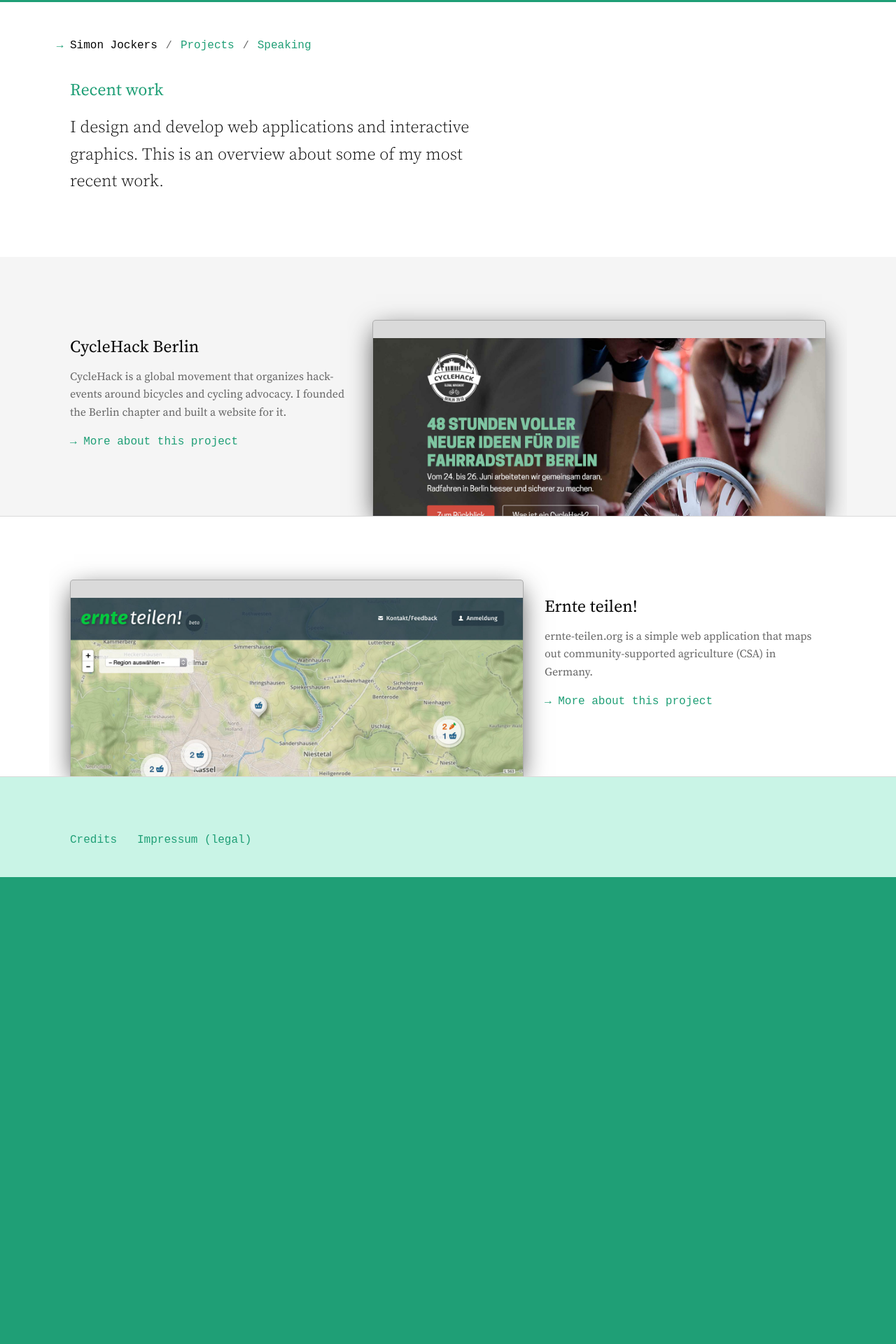
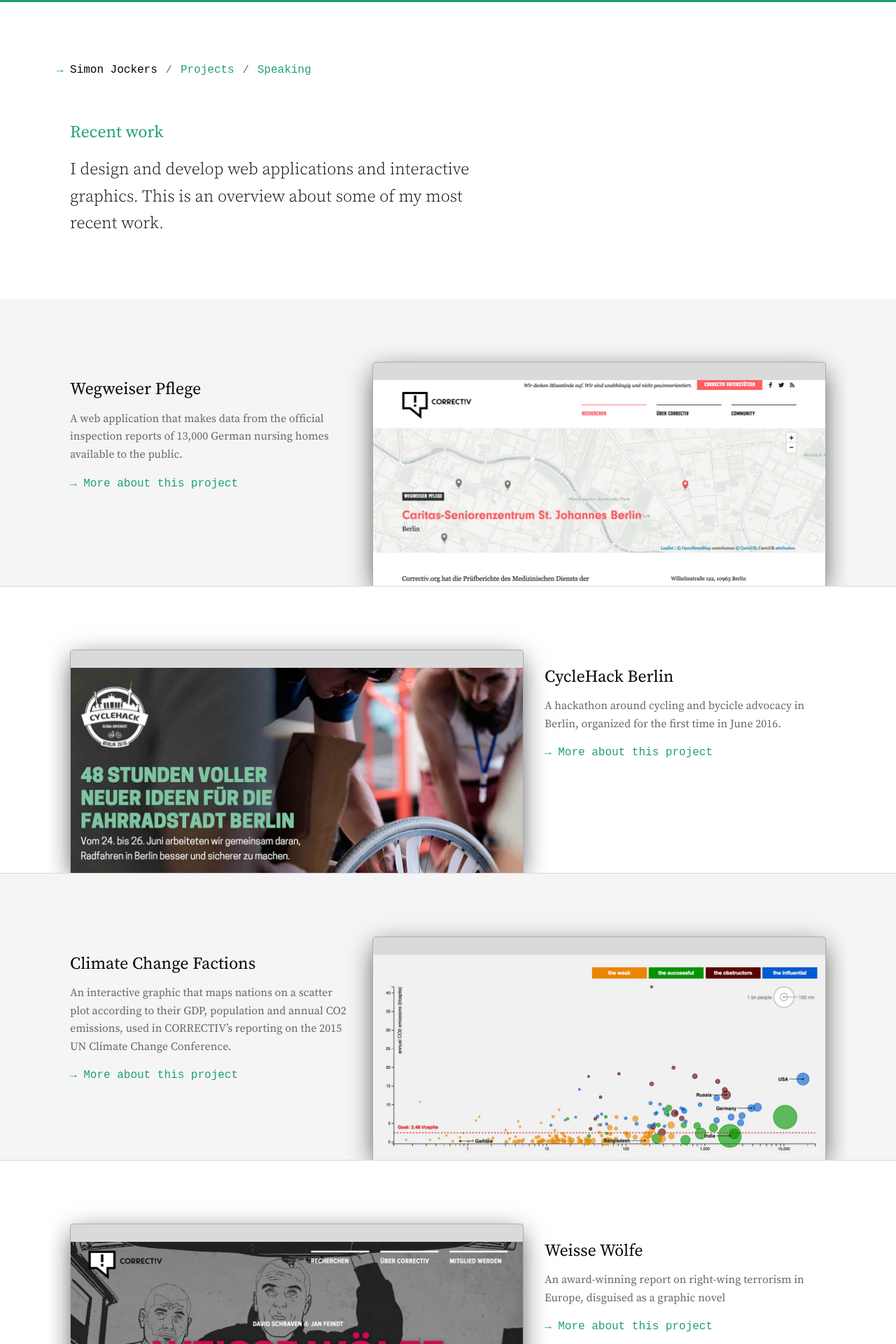
Before and after one commit to sjockers/simonjockers.de, a Jekyll site: the page built from projects/index.md, in a window 1280 px wide. Shown: the top 1920 px of the page at 70% size. Built offline with Jekyll 4.4.1, drawn with Linux system fonts in a browser that asks for light colours; before the commit the page ends 1253 px from its top, so only the background shows below that; some of the changed lines change nothing that is shown; some of the changed text lies outside the part shown.

Commit message:
Portfolio: Add project content.

```diff
--- /dev/null
+++ b/_projects/cop21.md
@@ -0,0 +1,39 @@
+---
+
+title: Climate Change Factions
+order: 3
+year: 2015
+client: for correctiv.org
+
+teaser:
+  image: /assets/images/projects/cop21-teaser.jpg
+  alt: Screenshot showing an visualization of states and their interests in the Paris climate change conference
+  text: An interactive graphic that maps nations on a scatter plot according to their GDP, population and annual CO2 emissions, used in CORRECTIV’s reporting on the 2015 UN Climate Change Conference.
+
+links:
+  - name: Original article
+    url: http://www.parisprotokoll.de/laenderanalyse-correctiv/
+  - name: English version
+    url: https://correctiv.org/en/blog/2015/12/01/climate-change-factions/
+  - name: Code on Github
+    url: https://github.com/correctiv/klimafraktionen
+
+figures:
+  - image: /assets/images/projects/cop21-teaser.jpg
+    url: https://correctiv.org/en/blog/2015/12/01/climate-change-factions/
+    alt: Screenshot from Das Paris Protokoll
+    text: The design is a homage to GapMinder’s famous interactive on the “Wealth & Health of Nations”, popularized by Hans Rosling. Click on “linear scale” for maximum effect.
+  - image: /assets/images/projects/cop21-figure-1.jpg
+    url: http://www.parisprotokoll.de/laenderanalyse-correctiv/
+    alt: Screenshot from Das Paris Protokoll
+    text: This piece was originally published on “Das Paris Protokoll”, a website that provided in-depth reporting from the UN Climate Change Conference. It was a collaboration between CORRECTIV and German public broadcaster NDR.
+  - image: /assets/images/projects/cop21-figure-2.jpg
+    url: https://www.oneworld.nl/wereld/we-moeten-internetvrijheid-koesteren
+    alt: Screenshot from OneWorld Magazine
+    text: The code for this project has been reused by OneWorld magazine in Holland to visualize the state of internet censorship across the world.
+
+---
+
+This is a recent example of the data viz work we do at CORRECTIV and one of the rare pieces we have published in English. This interactive graphic maps nations on a scatter plot according to their GDP, population and annual CO2 emissions. It was part CORRECTIV’s reporting on the [2015 UN climate change conference](http://www.parisprotokoll.de/).
+
+The data research for the piece was done by my coworkers Stefan Wehrmeyer and Annika Joeres. I designed it and wrote most of the code. Additional web development was done by Christopher Möller and Moritz Klack.
--- a/_projects/cyclehack-berlin.md
+++ b/_projects/cyclehack-berlin.md
@@ -1,19 +1,36 @@
 ---
+
 title: CycleHack Berlin
-order: 1
+order: 2
 year: 2016
 client: personal project
+
 teaser:
   image: /assets/images/projects/cyclehack-teaser.jpg
   alt: Screenshot of the CycleHack Berlin homepage
-  text: CycleHack is a global movement that organizes hack-events around bicycles and cycling advocacy. I founded the Berlin chapter and built a website for it.
+  text: A hackathon around cycling and bycicle advocacy in Berlin, organized for the first time in June 2016.
+
 figures:
   - image: /assets/images/projects/cyclehack-figure-1.jpg
+    url: http://cyclehackberlin.de/
     alt: Screenshot of the CycleHack Berlin homepage
-    text: CycleHack is a global movement that organizes hack-events around bicycles and cycling advocacy. I founded the Berlin chapter and built a website for it.
+    text: A CycleHack is a hackathon that brings together bike nerds, makers, designers, engineers, activists, city planners and many others to come up with ideas that tackle the barriers to cycling.
+
   - image: /assets/images/projects/cyclehack-figure-2.jpg
+    url: http://cyclehackberlin.de/mitmachen/
     alt: Screenshot of the CycleHack Berlin programme page
-    text: CycleHack is a global movement that organizes hack-events around bicycles and cycling advocacy. I founded the Berlin chapter and built a website for it.
+    text: We ran our first Berlin hackathon in June 2016 at FabLab Berlin. For 48 hours participants prototyped ideas around cycling data, hardware, software, and physical products.
+
+links:
+  - name: cyclehackberlin.de
+    url: http://cyclehackberlin.de/
+  - name: Source code on Github
+    url: https://github.com/sjockers/cyclehackberlin.de
+  - name: Event photos on Flickr
+    url: https://www.flickr.com/photos/cyclehackber/albums/72157669689597772
+
 ---
 
-CycleHack is a global movement that organizes hack-events around bicycles and cycling advocacy. I founded the Berlin chapter and built a website for it.
+CycleHack is a global initiative that aims at making cities more sustainable by reducing the barriers to cycling. I co-founded the Berlin CycleHack chapter and organized our first [48h hackathon](https://www.flickr.com/photos/cyclehackber/albums/72157669689597772) in June 2016, with some help from [Open Knowledge Germany](Open Knowledge Germany).
+
+I also designed and developed a simple website promoting the event. Photos by Matthias Grytzka and Louis-P. Huard.
--- a/_projects/ernte-teilen.md
+++ b/_projects/ernte-teilen.md
@@ -1,12 +1,34 @@
 ---
+
 title: Ernte teilen!
-order: 2
-year: 2012 (ongoing)
+order: 5
+year: 2012—2016
 client: personal project
+
 teaser:
   image: /assets/images/projects/ernte-teilen-teaser.jpg
   alt: Screenshot from ernte-teilen.org showing a map with farms and food hubs
-  text: ernte-teilen.org is a simple web application that maps out community-supported agriculture (CSA) in Germany.
+  text: ernte-teilen.org is a web application that maps out community-supported agriculture (CSA) in Germany.
+
+figures:
+  - image: /assets/images/projects/ernte-teilen-figure-1.jpg
+    url: https://ernte-teilen.org/map/
+    alt: Screenshot from ernte-teilen.org showing a map with farms and food hubs
+    text: In the past, CSA initiatives in Germany found members mostly through word of mouth. With ernte-teilen.org, farmers and CSA initiatives can put their farms and food hubs on a map with a short profile. Consumers can find food hubs in their neighborhoods.
+
+  - image: /assets/images/projects/ernte-teilen-figure-2.jpg
+    url: https://ernte-teilen.org/map/
+    alt: Screenshot from ernte-teilen.org showing the admin interface for members
+    text: All data on ernte-teilen.org is crowd sourced. Farmers and local food initiatives can add and manage map entries using an admin interface.
+
+links:
+  - name: ernte-teilen.org
+    url: https://ernte-teilen.org/
+  - name: Source code on Github
+    url: https://github.com/teikei/teikei/
+
 ---
 
-Content goes here!
+[ernte-teilen.org](https://ernte-teilen.org/) is a web application that maps out  [community-supported agriculture \(CSA\)](https://en.wikipedia.org/wiki/Community-supported_agriculture) in Germany. It is a side-project I have been working on and off for several years.
+
+I did the visual design and a lot of the frontend development for this project. Most of the backend development was done by Christian Rijke and Tobias Preuss. The project was started with a [small grant from Open Knowledge Germany](http://stadtlandcode.de/).
--- /dev/null
+++ b/_projects/pflege.md
@@ -0,0 +1,35 @@
+---
+
+title: Wegweiser Pflege
+order: 1
+year: 2016
+client: for correctiv.org
+
+teaser:
+  image: /assets/images/projects/pflege-teaser.jpg
+  alt: Screenshot from the Wegweiser Pflege application, showing the profile page for a nursing home
+  text: A web application that makes data from the official inspection reports of 13,000 German nursing homes available to the public.
+
+figures:
+  - image: /assets/images/projects/pflege-teaser.jpg
+    url: https://correctiv.org/recherchen/pflege/wegweiser/pflegeheim/10963-caritas-seniorenzentrum-st-johannes-berlin/
+    alt: Screenshot from the Wegweiser Pflege application, showing the profile page for a nursing home
+    text: This web application generates a profile page for every single nursing home in Germany. The profile page lists the important data points, puts them into context, and compares the home to other nursing homes nearby.
+
+  - image: /assets/images/projects/pflege-figure-1.jpg
+    url: https://correctiv.org/recherchen/pflege/wegweiser/
+    alt: Screenshot from ernte-teilen.org showing the admin interface for members
+    text: Users can search for a nursing home using their address. The goal is to help people choose the right nursing home by giving them access to relevant data from inspection reports and to teach them how to make the most informed decision about this important topic.
+
+links:
+  - name: Visit website
+    url: https://correctiv.org/recherchen/pflege/wegweiser/
+  - name: Source code on Github
+    url: https://github.com/correctiv/correctiv-nursinghomes
+  - name: Detailed background
+    url: https://source.opennews.org/en-US/articles/investigating-germanys-13000-good-nursing-homes/
+---
+
+This news app makes data from the official inspection reports of 13,000 German nursing homes available to the public. It is part of a CORRECTIV investigation into the nursing home system in Germany. My colleague Sandhya Kambhampati has written a detailed description of what we did for the [Open News Source blog](https://source.opennews.org/en-US/articles/investigating-germanys-13000-good-nursing-homes/).
+
+I designed the user interface and developed the frontend for the web application. Backend development by Stefan Wehrmeyer.
--- /dev/null
+++ b/_projects/weisse-woelfe.md
@@ -0,0 +1,35 @@
+---
+
+title: Weisse Wölfe
+order: 4
+year: 2015
+client: correctiv.org
+
+teaser:
+  image: /assets/images/projects/weisse-woelfe-teaser.jpg
+  alt: Screenshot from weisse-woelfe-comic.de
+  text: An award-winning report on right-wing terrorism in Europe, disguised as a graphic novel
+
+
+figures:
+  - image: /assets/images/projects/weisse-woelfe-figure-1.jpg
+    url: http://weisse-woelfe-comic.de/
+    alt: Screenshot from weisse-woelfe-comic.de
+    text: The website for this project presents the core findings of the report using extracts from the graphic novel.
+
+  - image: /assets/images/projects/weisse-woelfe-figure-2.jpg
+    url: http://weisse-woelfe-comic.de/lesen/
+    alt: Screenshot from weisse-woelfe-comic.de
+    text: At weisse-woelfe-comic.de/lesen you can read the full book on your desktop, tablet or mobile.
+
+links:
+  - name: Visit website
+    url: http://weisse-woelfe-comic.de/
+  - name: Read the book online
+    url: http://weisse-woelfe-comic.de/lesen/
+
+---
+
+“Weisse Wölfe” is a report on right-wing terrorism in Europe, disguised as a graphic novel. It was written by David Schraven and illustrated by Jan Feindt. I designed and built the website for the project which presents the core findings of the report using extracts from the graphic novel. We also made the full book accessible online.
+
+For this project we won the “Reporterpreis” for innovation, a prestigious German journalism award.
--- a/_sass/_components/_navigation.scss
+++ b/_sass/_components/_navigation.scss
@@ -3,7 +3,11 @@
   padding: $padding;
 
   @include media-query($screen-s) {
-    top: $padding/2;
+    top: $padding/1.5;
+  }
+
+  @include media-query($screen-l) {
+    padding: $padding*2 $padding;
   }
 
   a {
```
Also changed, not shown: assets/images/projects/cop21-figure-1.jpg (added), assets/images/projects/cop21-figure-2.jpg (added), assets/images/projects/cop21-teaser.jpg (added), assets/images/projects/cyclehack-teaser.jpg, assets/images/projects/ernte-teilen-figure-1.jpg (added), assets/images/projects/ernte-teilen-figure-2.jpg (added), assets/images/projects/pflege-figure-1.jpg (added), assets/images/projects/pflege-teaser.jpg (added), assets/images/projects/weisse-woelfe-figure-1.jpg (added), assets/images/projects/weisse-woelfe-figure-2.jpg (added), assets/images/projects/weisse-woelfe-teaser.jpg (added).
